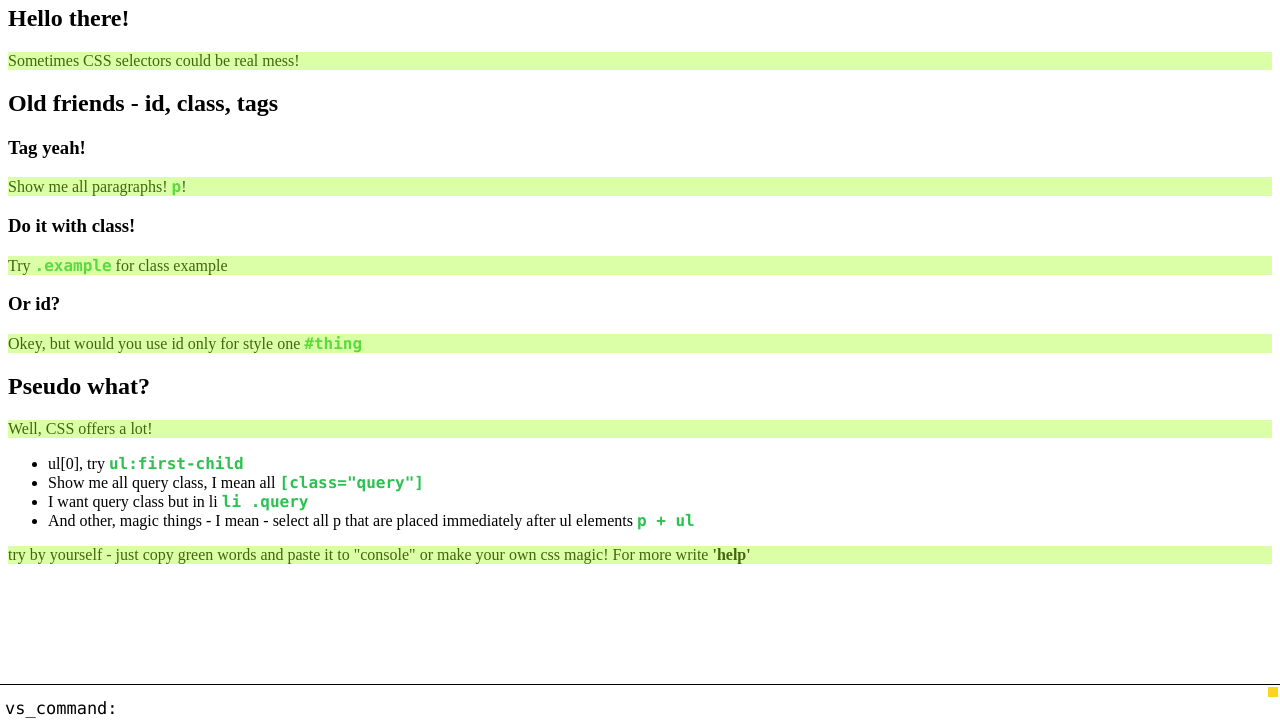
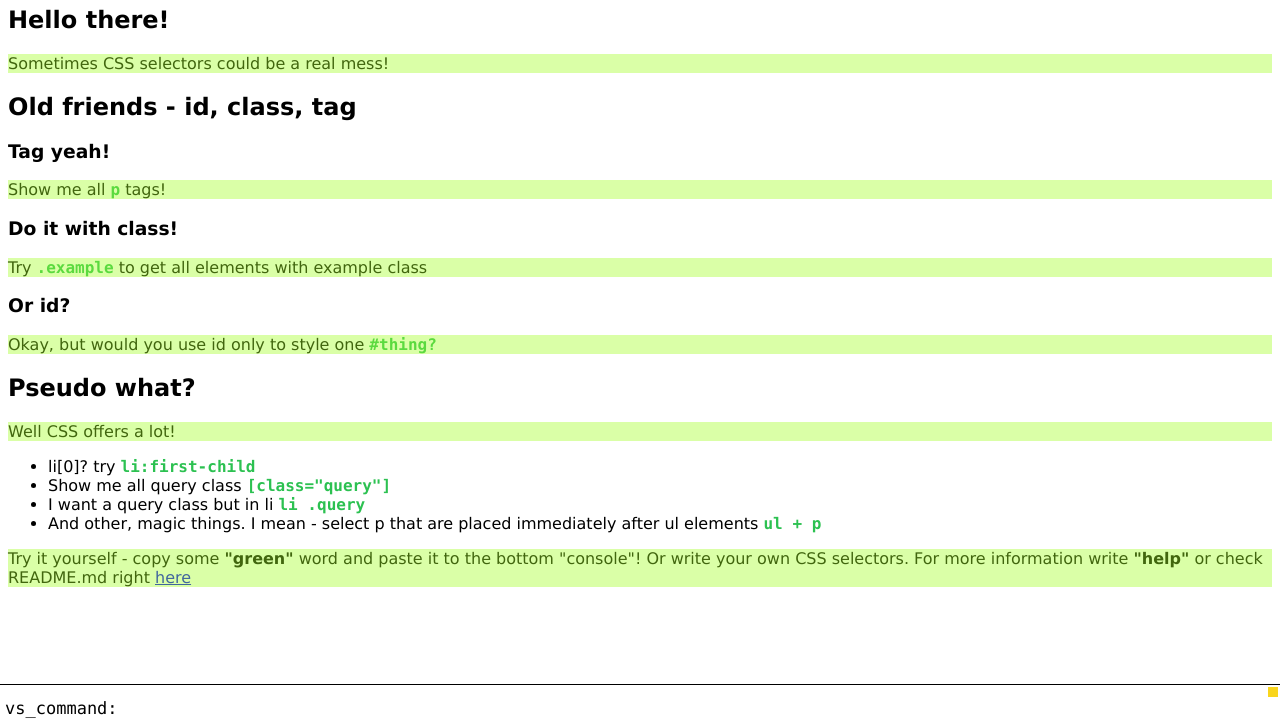
Before and after one commit to valigac/visual-selector, a plain HTML site: page example/index.html in a window 1280 px wide. Shown: the part 75-800 px from the top of the page. Drawn offline with Linux system fonts and the light colour scheme.

Commit message:
slightly better example page

```diff
--- a/example/index.html
+++ b/example/index.html
@@ -5,6 +5,9 @@
     <title>Example page</title>
   </head>
   <style>
+    body {
+      font-family: verdana;
+    }
     .query {
       font-family: consolas;
       font-weight: bold;
@@ -15,30 +18,37 @@
     <h1>Example page</h1>
     <article>
       <h2>Hello there!</h2>
-      <p>Sometimes CSS selectors could be real mess!</p>
+      <p>Sometimes CSS selectors could be a real mess!</p>
     </article>
-    <h2>Old friends - id, class, tags</h2>
+    <h2>Old friends - id, class, tag</h2>
     <section>
       <h3>Tag yeah!</h3>
-      <p>Show me all paragraphs! <span class="query">p</span>!</p>
+      <p>Show me all <span class="query">p</span> tags!</p>
     </section>
     <section>
       <h3>Do it with class!</h3>
-      <p>Try <span class="query">.example</span> for class example</p>
+      <p>Try <span class="query">.example</span> to get all elements with example class</p>
     </section>
     <section>
       <h3>Or id?</h3>
-      <p><span id="thing">Okey</span>, but would you use id only for style one <span class="query">#thing<span></p>
+      <p><span id="thing">Okay</span>, but would you use id only to style one
+        <span class="query">#thing<span>?</p>
     </section>
     <h2>Pseudo what?</h2>
-    <p>Well, CSS offers a lot!</p>
+    <p>Well CSS offers a lot!</p>
     <ul>
-      <li>ul[0], try <span class="query">ul:first-child</span></li>
-      <li class="hidden-query">Show me all query class, I mean all <span class="query">[class="query"]</span></li>
-      <li>I want query class but in li <span class="query">li .query</span></li>
-      <li>And other, magic things - I mean -  select all p that are placed immediately after ul elements <span class="query">p + ul<span class="query"></li>
+      <li>li[0]? try <span class="query">li:first-child</span></li>
+      <li class="hidden-query">Show me all query class
+        <span class="query">[class="query"]</span></li>
+      <li>I want a query class but in li <span class="query">li .query</span></li>
+      <li>And other, magic things. I mean - select p that are placed immediately after ul elements
+        <span class="query">ul + p<span class="query">
+      </li>
     </ul>
-    <p>try by yourself - just copy green words and paste it to "console" or make your own css magic! For more write <strong>'help'</strong></p>
+    <p>Try it yourself - copy some <strong>"green"</strong> word and paste it to the bottom "console"!
+      Or write your own CSS selectors. For more information write <strong>"help"</strong> or
+      check README.md right <a href="https://github.com/valigac/visual-selector">here</a>
+    </p>
     <script src="../visual_selector.js"></script>
   </body>
 </html>
```
